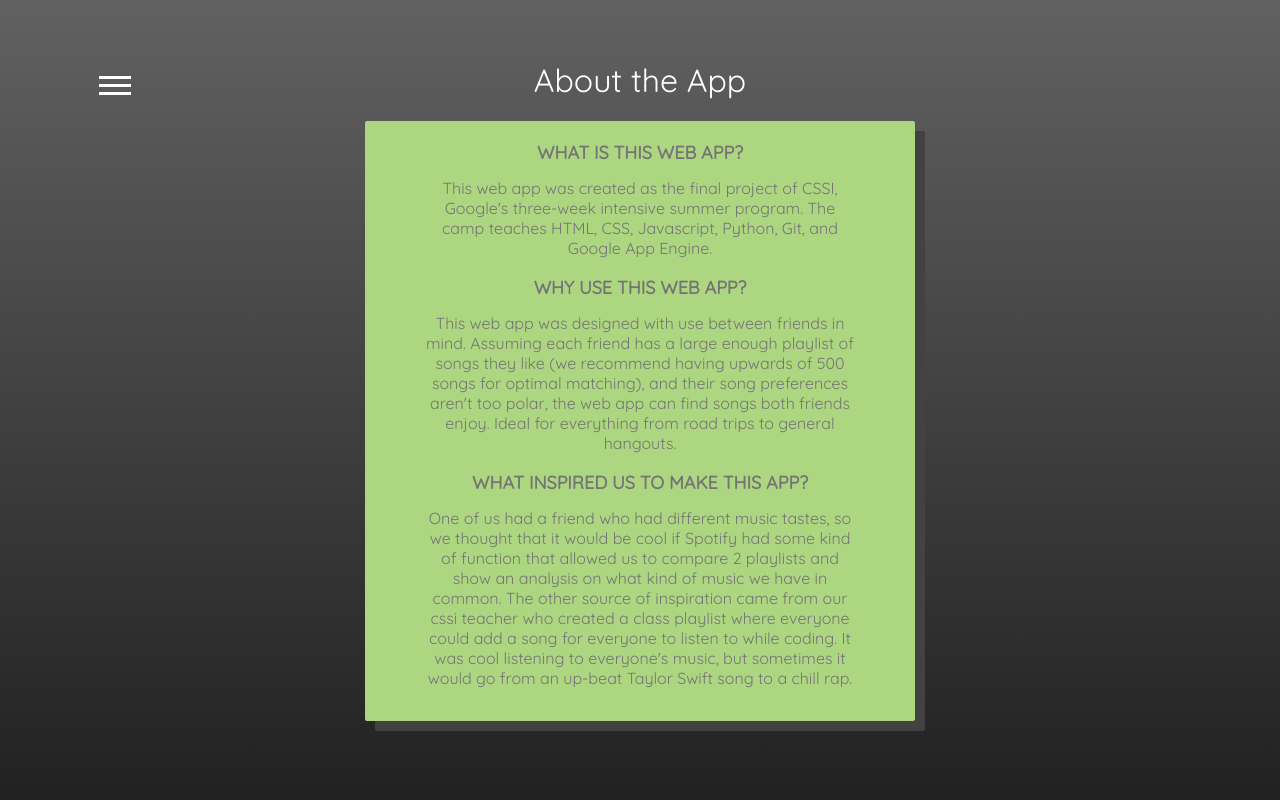
After one commit to mirrorkeydev/SpotifyIntersection, a Python web app: template templates/aboutapp.html in a window 1280 px wide. The commit adds this page. Run offline with Jinja, Linux system fonts and the light colour scheme; the template is opened without the code that fills it, so the values that code supplies are empty.

Commit message:
Added aboutapp page and added menu button on homepage

```diff
--- /dev/null
+++ b/templates/aboutapp.html
@@ -0,0 +1,193 @@
+<!DOCTYPE html>
+<html lang="en" dir="ltr">
+  <head>
+    <meta charset="utf-8">
+    <title></title>
+    <style>
+    @import url('https://fonts.googleapis.com/css?family=Quicksand');
+    @import url('https://fonts.googleapis.com/css?family=Montserrat');
+    html, body {
+      margin: 0;
+      height: 100%;
+      overflow: hidden;
+    }
+
+    body {
+      font-family: 'Quicksand';
+      background-color: #212121;
+      background: linear-gradient(#616161, #212121);
+      color: white;
+    }
+
+    h1 {
+      color: white;
+      font-family: 'Quicksand';
+      font-weight: lighter;
+      margin-top: 60px;
+    }
+
+    h5 {
+      position: relative;
+      top: 20px;
+      bottom: 15px;
+      margin-left: 60px;
+      margin-right: 60px;
+      margin-top: 15px;
+      margin-bottom: 15px;
+      color: #757575;
+      font-size: 18px;
+    }
+
+    p {
+      position: relative;
+      top: 18px;
+      bottom: 15px;
+      margin-left: 60px;
+      margin-right: 60px;
+      color: #757575;
+    }
+
+    .container {
+      width: 550px;
+      height: 600px;
+      /* background-color: #00c853; */
+      background-color: #add681;
+      box-shadow: 10px 10px  #424242;
+      border-radius: 2px;
+    }
+
+    .nav {
+      position: relative;
+      transform: translateY(-10%);
+      opacity: 0;
+      top: 13px;
+      left: -50px;
+      transition: all 0.5s ease-in-out;
+      background: #FFF;
+      width: 150px;
+      border-radius: 2px;
+      transform: translateY(0%);
+      box-shadow: 10px 3px 10px 0 rgba(#000000, 0.1);
+      margin-left: 10px;
+    }
+
+      .nav a {
+        text-align: center;
+        display: block;
+        margin: 20px;
+        color: #757575;
+        text-decoration: none;
+        font-family: 'Quicksand';
+        font-size: 15px;
+        font-weight: lighter;
+        }
+
+      #homebtn {
+        width: 50px;
+        margin-left: 50px;
+      }
+
+      #about-us-btn {
+        width: 70px;
+        margin-left: 40px;
+      }
+
+      .container1, .button, .nav{
+        position: absolute;
+      }
+
+      .container1 {
+        margin: auto;
+        top: 65px;
+        left: 80px;
+        display: inline-block;
+      }
+
+      .button {
+      z-index: 999;
+      width: 32px;
+      height: 28px;
+      margin-top: 6.3px;
+      margin-left: 19px;
+      /*margin-left: 5px;*/
+      /*background: #a5d6a7;*/ /*To get rid of green button*/
+      text-align: center;
+      border-radius: 100%;
+      transition: all 0.5s ease-in-out;
+      }
+
+      .bar1, .bar2, .bar3 {
+        width: 32px;
+        height: 3px;
+        background-color: white;
+        margin: 5px 0;
+        transition: .2s;
+      }
+
+      .change .bar1 {
+        -webkit-transform: rotate(-45deg) translate(-6px, 5px);
+        transform: rotate(-45deg) translate(-6px, 5px);
+      }
+
+      .change .bar2 {opacity: 0;}
+
+      .change .bar3 {
+        -webkit-transform: rotate(45deg) translate(-6px, -6px);
+        transform: rotate(45deg) translate(-6px, -6px);
+      }
+
+      #toggle {
+        display: none;
+      }
+
+      #toggle:checked ~ .nav {
+        opacity: 1;
+        transform: translateY(32%);
+      }
+
+    </style>
+  </head>
+  <body>
+
+    <div class="container1">
+      <input type="checkbox" id="toggle">
+        <label class="button" for="toggle" onclick="transform(this)">
+          <div class="bar1"></div>
+          <div class="bar2"></div>
+          <div class="bar3"></div>
+        </label>
+      <nav class="nav">
+        <a id="homebtn" href="/homepage.html">home</a>
+        <a id="about-us-btn" href="/aboutus.html">about us</a>
+        <a id="about-app-btn" href="/aboutapp.html">about the app</a>
+      </nav>
+    </div>
+
+    <center>
+      <h1>About the App</h1>
+      <div class="container">
+        <h5>WHAT IS THIS WEB APP?</h5>
+        <p>This web app was created as the final project of CSSI, Google's three-week intensive
+        summer program. The camp teaches HTML, CSS, Javascript, Python, Git, and Google
+        App Engine.</p>
+        <h5>WHY USE THIS WEB APP?</h5>
+        <p>This web app was designed with use between friends in mind. Assuming each friend
+        has a large enough playlist of songs they like (we recommend having upwards of 500 songs for optimal
+        matching), and their song preferences aren't too polar, the web app can find songs
+        both friends enjoy. Ideal for everything from road trips to general hangouts.</p>
+        <h5>WHAT INSPIRED US TO MAKE THIS APP?</h5>
+        <p>One of us had a friend who had different music tastes, so we thought that it would be cool if
+        Spotify had some kind of function that allowed us to compare 2 playlists and show an analysis on what
+        kind of music we have in common. The other source of inspiration came from our cssi teacher who
+        created a class playlist where everyone could add a song for everyone to listen to while coding.
+        It was cool listening to everyone's music, but sometimes it would go from an up-beat Taylor Swift
+        song to a chill rap.</p>
+      </div>
+    </center>
+    <script type="text/javascript" srct="materialize/js/materialize.min.js">
+    function transform(x) {
+      x.classList.toggle("change");
+    }
+    </script>
+  </body>
+</html>
```
Also changed, not shown: templates/homepage.html (+124 -65 lines).
